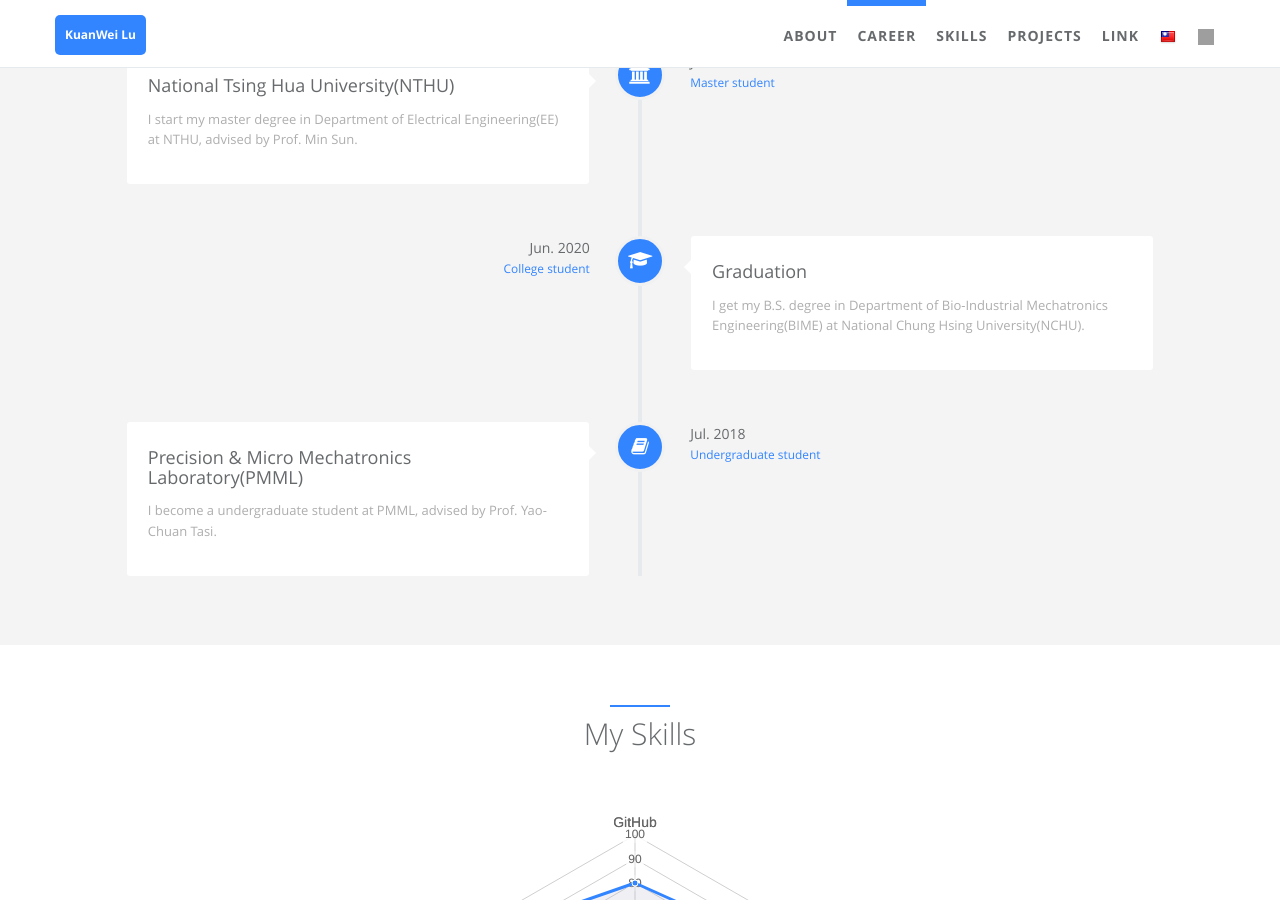
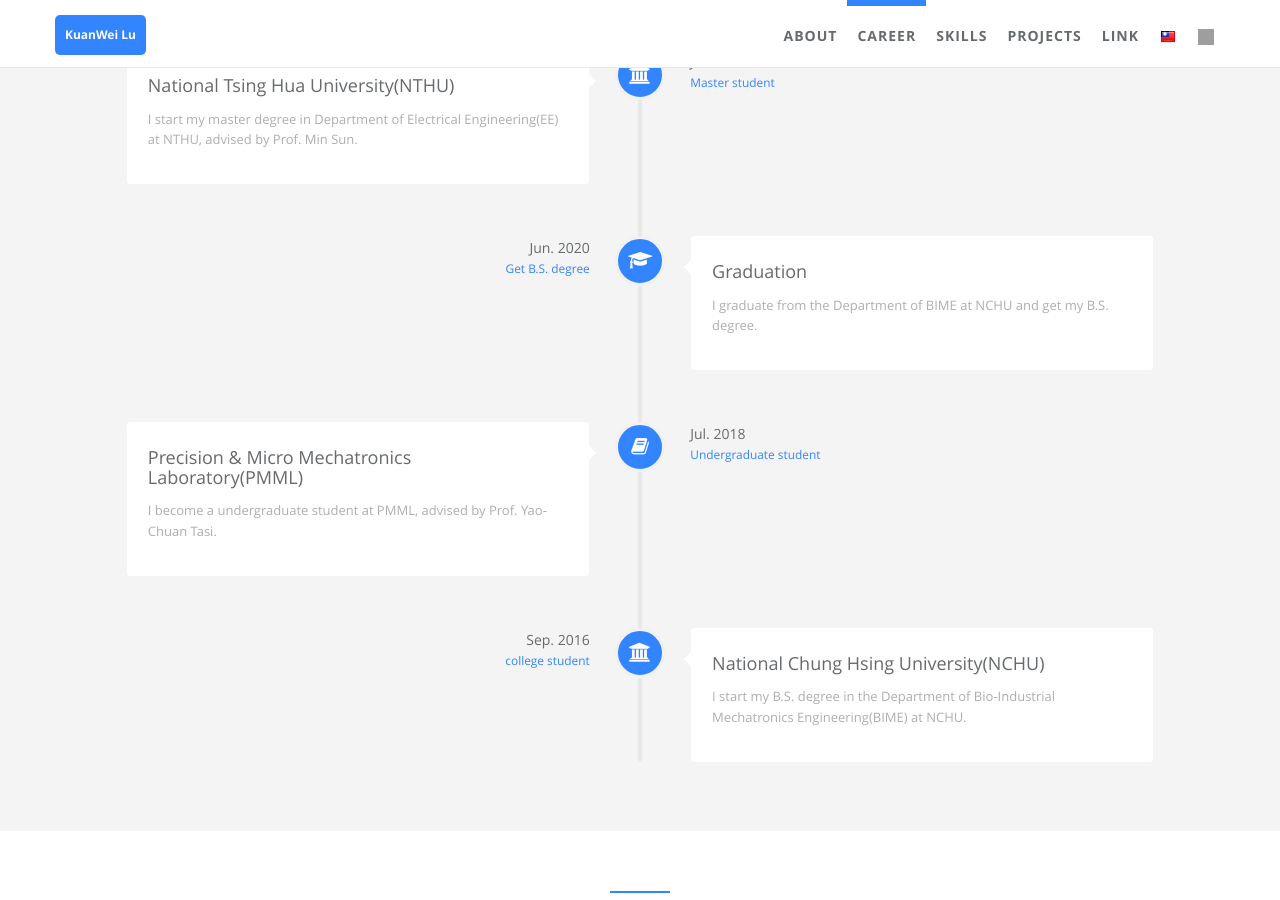
Before and after one commit to Stanleyluuuu/stanleyluuuu.github.io, a Jekyll site: the page built from index.html, in a window 1280 px wide and 900 px high, scrolled down 1063 px. Built offline with Jekyll 4.4.1, drawn with Linux system fonts in a browser that asks for light colours; grey boxes are pictures that could not be loaded.

Commit message:
adding BS

```diff
--- a/static/locales/en.json
+++ b/static/locales/en.json
@@ -28,14 +28,18 @@
     "master_desc": "I start my master degree in Department of Electrical Engineering(EE) at NTHU, advised by Prof. Min Sun.",
     "master_date": "Jul. 2020",
     "master_job": "Master student",
-    "college": "Graduation",
-    "college_desc": "I get my B.S. degree in Department of Bio-Industrial Mechatronics Engineering(BIME) at National Chung Hsing University(NCHU).",
-    "college_date": "Jun. 2020",
-    "college_job": "College student",
+    "collegegraduate": "Graduation",
+    "collegegraduate_desc": "I graduate from the Department of BIME at NCHU and get my B.S. degree.",
+    "collegegraduate_date": "Jun. 2020",
+    "collegegraduate_job": "Get B.S. degree",
     "undergraduate": "Precision & Micro Mechatronics Laboratory(PMML)",
     "undergraduate_desc": "I become a undergraduate student at PMML, advised by Prof. Yao-Chuan Tasi.",
     "undergraduate_date": "Jul. 2018",
-    "undergraduate_job": "Undergraduate student"
+    "undergraduate_job": "Undergraduate student",
+    "college": "National Chung Hsing University(NCHU)",
+    "college_desc": "I start my B.S. degree in the Department of Bio-Industrial Mechatronics Engineering(BIME) at NCHU.",
+    "college_date": "Sep. 2016",
+    "college_job": "college student"
   },
   "blog":{
     "my_blog": "My Blog"
```
Also changed, not shown: _data/index/careers.yml (+20 -6 lines), static/locales/zh.json (+9 -5 lines).
